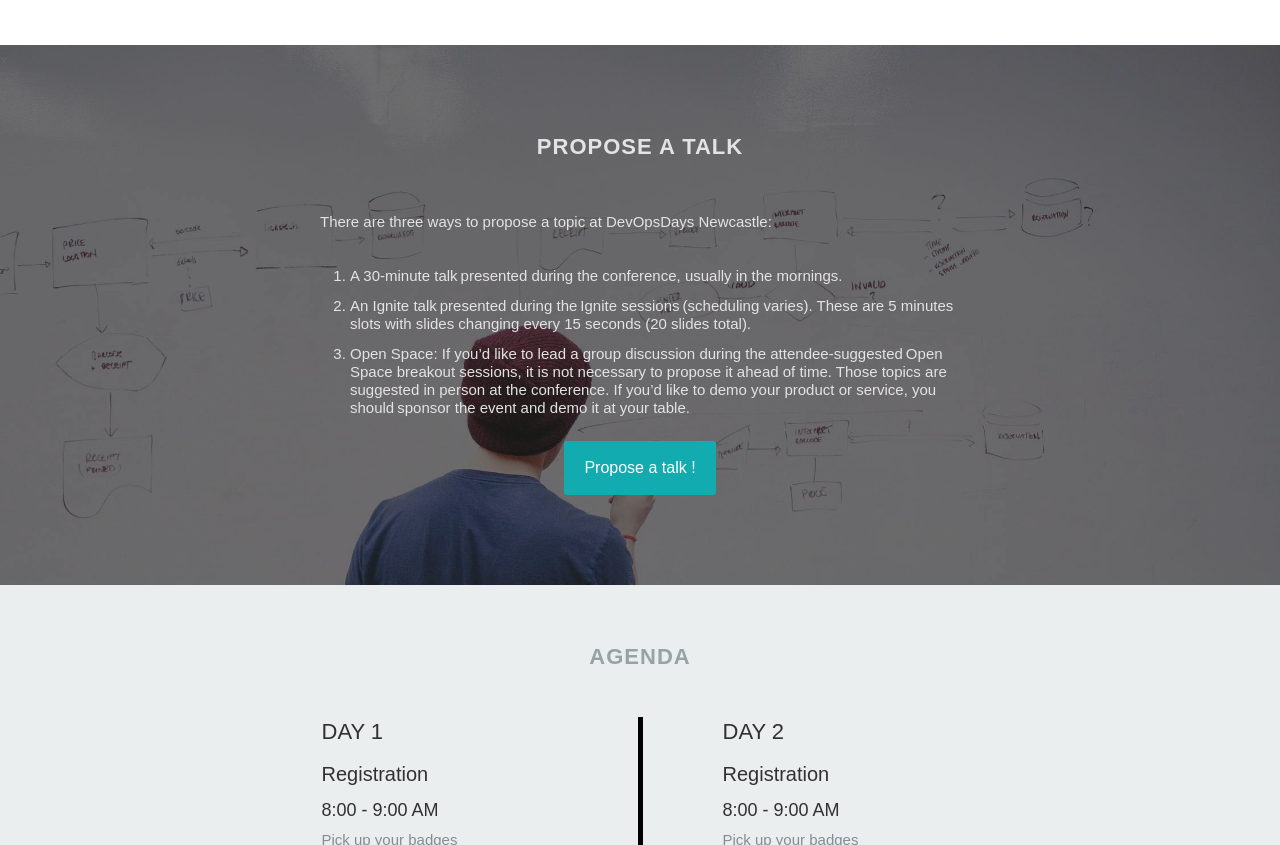
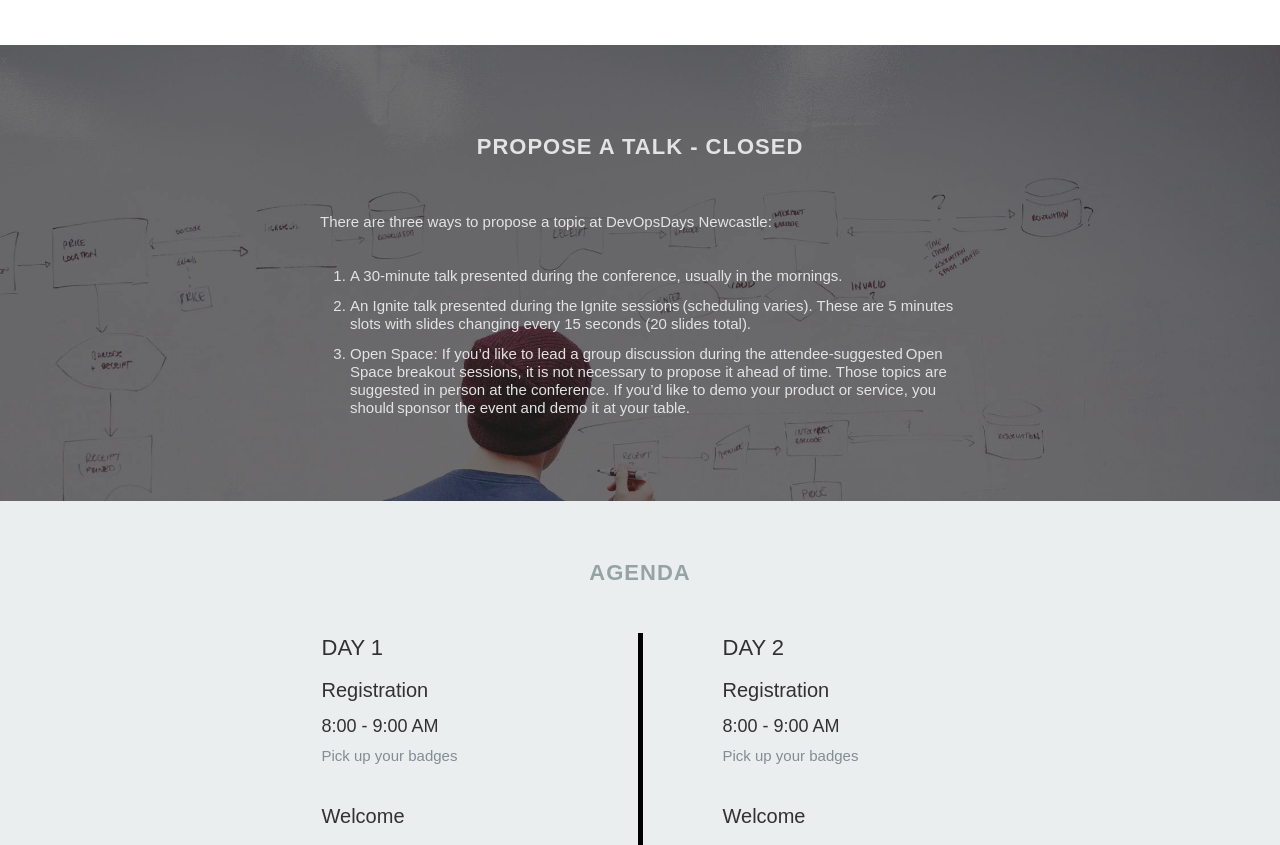
Before and after one commit to mrschofield/newcastle-devopsdays, a Gatsby site: page / in a window 1280 px wide. Shown: the part 3900-4745 px from the top of the page. Built offline with nearby package versions, Linux system fonts and the light colour scheme; Gatsby itself is replaced by a stand-in of ours; a web font is replaced by a local one.

Commit message:
:flag-ma: CFP Closed

```diff
--- a/src/assets/css/main.css
+++ b/src/assets/css/main.css
@@ -1577,6 +1577,9 @@
   text-align: center;
 }
 
+#submit .hidden {
+  display: none;
+}
 
 /* ------------------------------------------------------------------ */
 /* e. Portfolio Section
--- a/src/components/SubmitTalk.js
+++ b/src/components/SubmitTalk.js
@@ -17,7 +17,7 @@
   <section id="submit">
     <div>
         <h1>
-          <span>Propose a Talk</span>
+          <span>Propose a Talk - Closed</span>
         </h1>
 
         <p>
@@ -34,7 +34,7 @@
             and demo it at your table.</li>
         </ol>
 
-        <p className="centered">
+        <p className="centered hidden">
           <a href="https://www.papercall.io/2018-devopsdaysnewy"><button>Propose a talk !</button></a>
         </p>
       </div>
```
